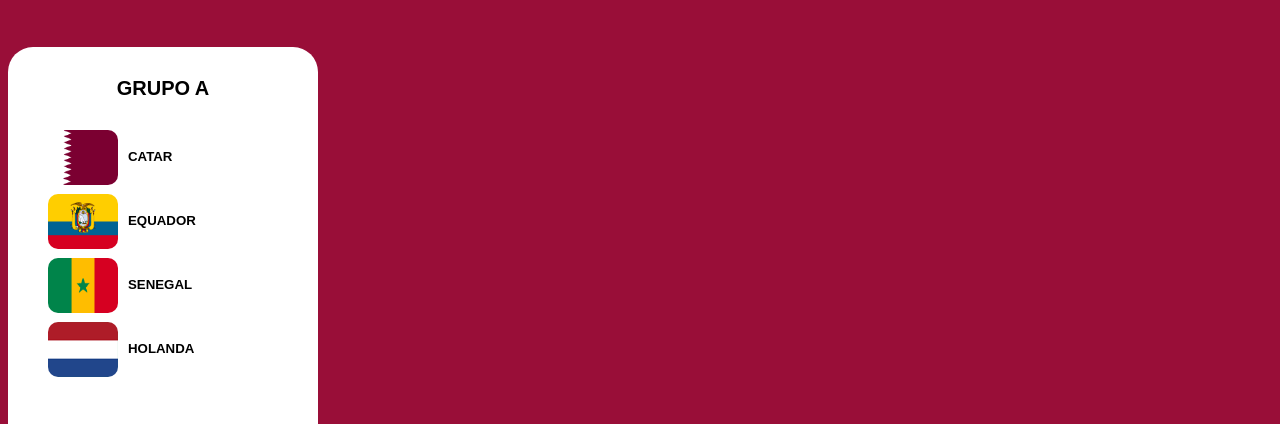
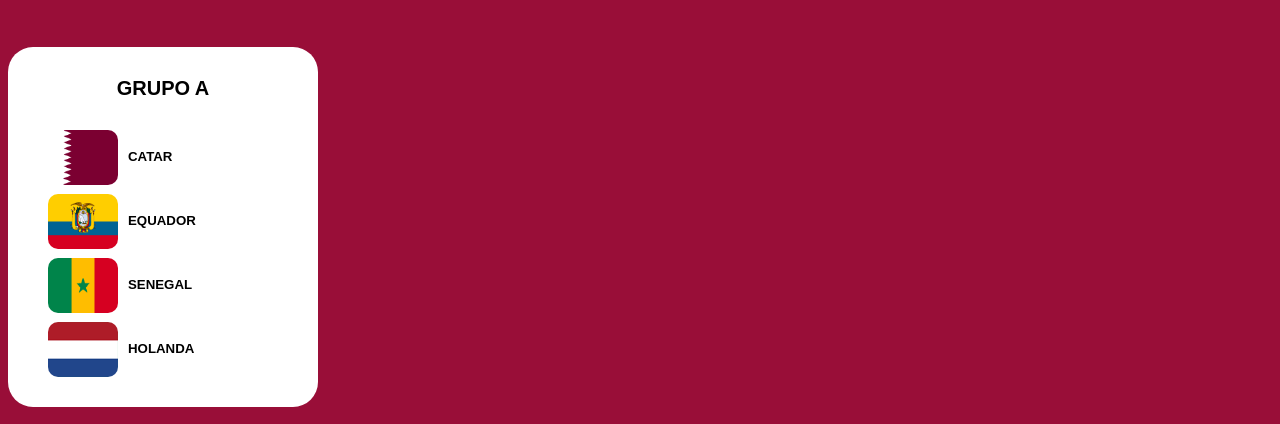
Before and after one commit to ProjAntunes/aulas_iw, a plain HTML site: page projeto copa/index.html in a window 1280 px wide. Shown: the part 355-779 px from the top of the page. Drawn offline with Linux system fonts and the light colour scheme.

Commit message:
Update estilo.css

```diff
--- a/projeto copa/estilo.css
+++ b/projeto copa/estilo.css
@@ -40,7 +40,8 @@ h2 {
     grid-template-columns: calc(25% - 15px) calc(25% - 15px) calc(25% - 15px) calc(25% - 15px);
     background-color: transparent;
     grid-gap: 20px 20px;
-    height: 760px;
+    height: 360px;
+    margin: 20px 0;
 }
 
 .chaves{
```
